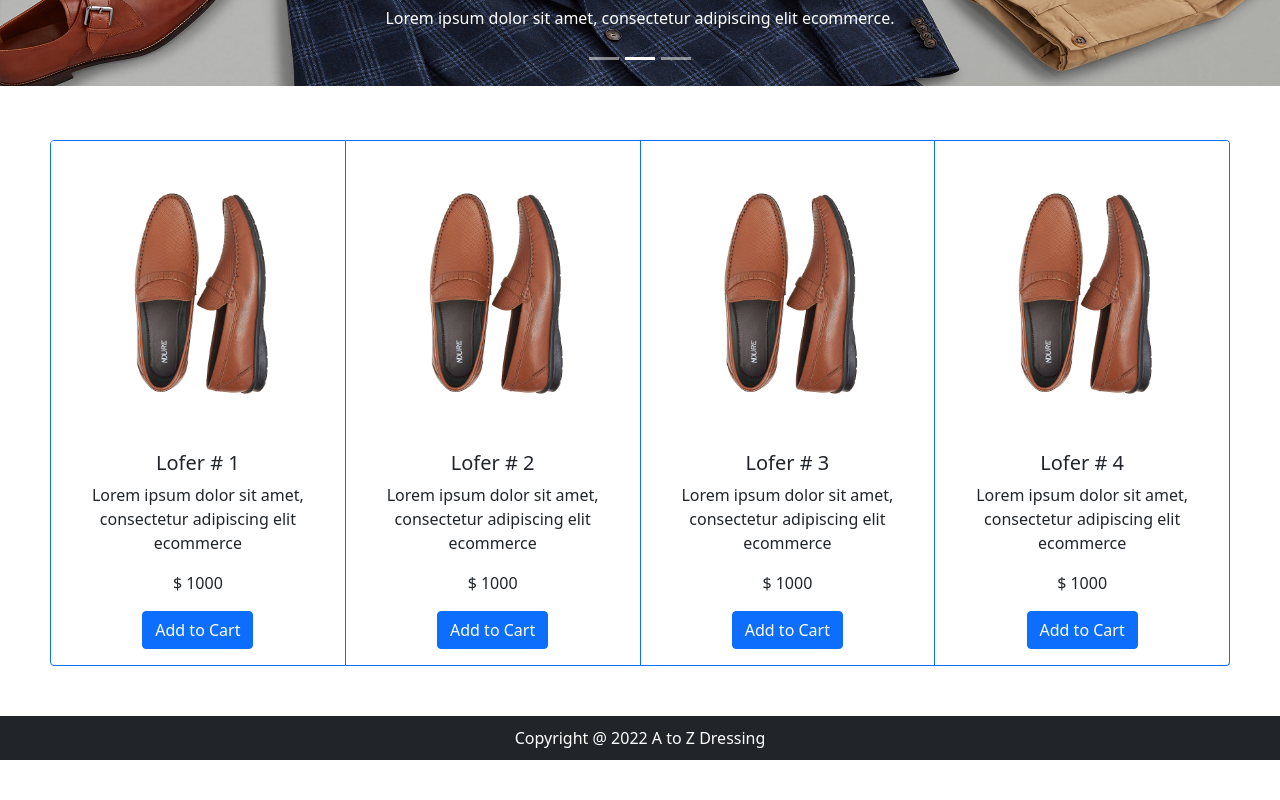
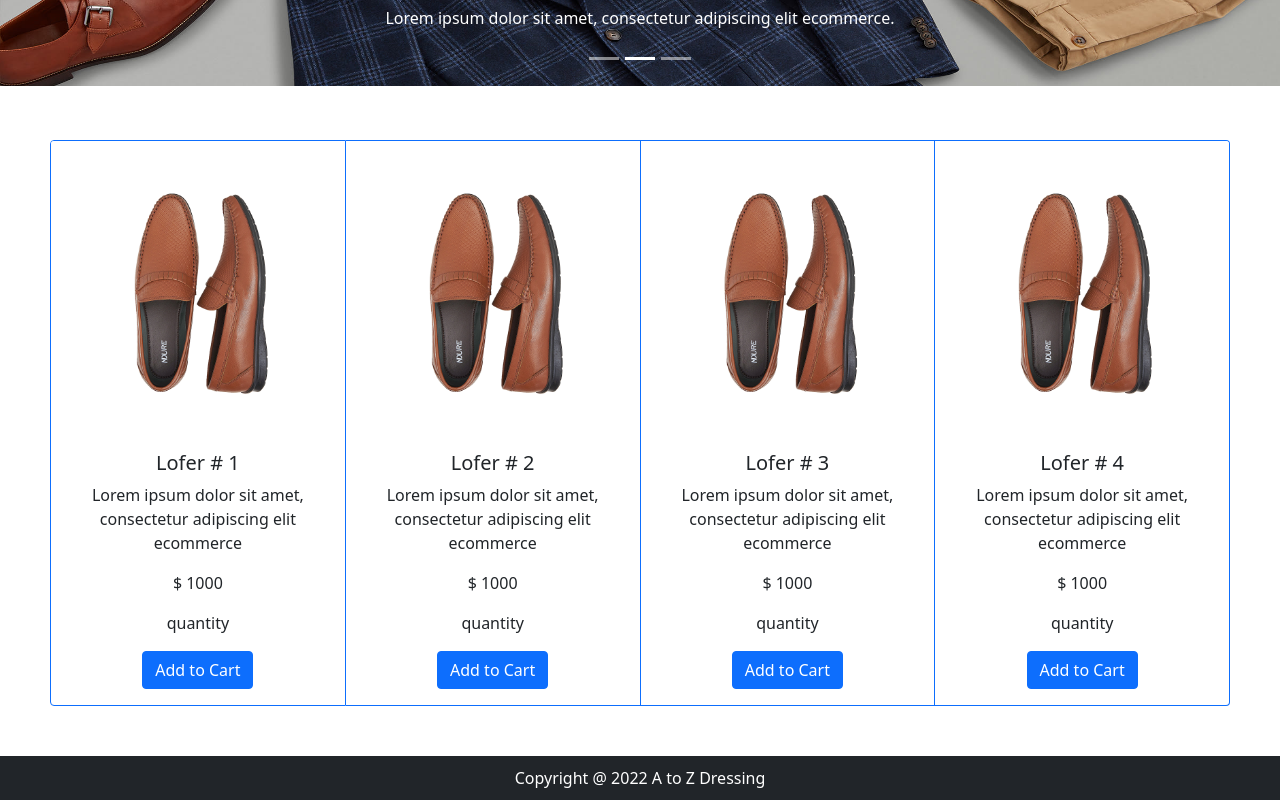
Before and after one commit to imuqeetchaudhary/ecommerce-app, a React (Create React App) app: page / in a window 1280 px wide. Shown: the part 532-1332 px from the top of the page. Before the commit the page ends 1292 px from the top, so only its background shows below. Built offline with nearby package versions, Linux system fonts and the light colour scheme.

Commit message:
implementation of updating cart product quantity if it exists already

```diff
--- a/src/App.js
+++ b/src/App.js
@@ -15,17 +15,35 @@ import {
   HandleCartProductsContext,
 } from "./components/Context";
 
+let cartProducts2 = [];
+
 function App() {
   const [products, setProducts] = useState(productsArray);
   const [cartProducts, setCartProducts] = useState([]);
 
   const handleCartChange = (e) => {
     e.preventDefault();
-    const selectedProductTitle = e.target.parentNode.firstChild.innerText
+    const selectedProductTitle = e.target.parentNode.firstChild.innerText;
     const selctedProduct = products.filter(
       (product) => product.title === selectedProductTitle
     );
-    setCartProducts([...cartProducts, ...selctedProduct]);
+
+    let isFound;
+    let foundIndex;
+
+    cartProducts2.length > 0
+      ? (foundIndex = cartProducts2.findIndex((product) => {
+          return product.id === selctedProduct[0].id
+            ? (isFound = true)
+            : (isFound = false);
+        }))
+      : (isFound = false);
+
+    isFound
+      ? (cartProducts2[foundIndex].no += 1)
+      : (cartProducts2 = [...cartProducts2, ...selctedProduct]);
+
+    setCartProducts(cartProducts2);
   };
 
   return (
--- a/src/Products.js
+++ b/src/Products.js
@@ -9,6 +9,7 @@ export const productsArray = [
     detail,
     img,
     price: 1000,
+    no: 1,
   },
   {
     id: 2,
@@ -16,6 +17,7 @@ export const productsArray = [
     detail,
     img,
     price: 1000,
+    no: 1,
   },
   {
     id: 3,
@@ -23,6 +25,7 @@ export const productsArray = [
     detail,
     img,
     price: 1000,
+    no: 1,
   },
   {
     id: 4,
@@ -30,5 +33,6 @@ export const productsArray = [
     detail,
     img,
     price: 1000,
+    no: 1,
   },
 ];
--- a/src/components/Cart.jsx
+++ b/src/components/Cart.jsx
@@ -25,6 +25,7 @@ const Cart = () => {
             title={product.title}
             detail={product.detail}
             price={product.price}
+            no={product.no}
           />
         ))}
       </CardGroup>
--- a/src/components/SingleProductCard.jsx
+++ b/src/components/SingleProductCard.jsx
@@ -2,7 +2,7 @@ import React, { useContext } from "react";
 import { Card, Button } from "react-bootstrap";
 import { HandleCartProductsContext } from "./Context";
 
-const SingleProductCard = ({ img, title, detail, price }) => {
+const SingleProductCard = ({ img, title, detail, price, no }) => {
   const handleCartChange = useContext(HandleCartProductsContext);
   return (
     <Card border="primary" className="single-card">
@@ -11,11 +11,8 @@ const SingleProductCard = ({ img, title, detail, price }) => {
         <Card.Title>{title}</Card.Title>
         <Card.Text>{detail}</Card.Text>
         <Card.Text>$ {price}</Card.Text>
-            <Button
-              variant="primary"
-              type="submit"
-              onClick={handleCartChange}
-            >
+        <Card.Text>quantity {no}</Card.Text>
+        <Button variant="primary" type="submit" onClick={handleCartChange}>
           Add to Cart
         </Button>
       </Card.Body>
```
Lines whose indentation alone changed are shown as unchanged.
